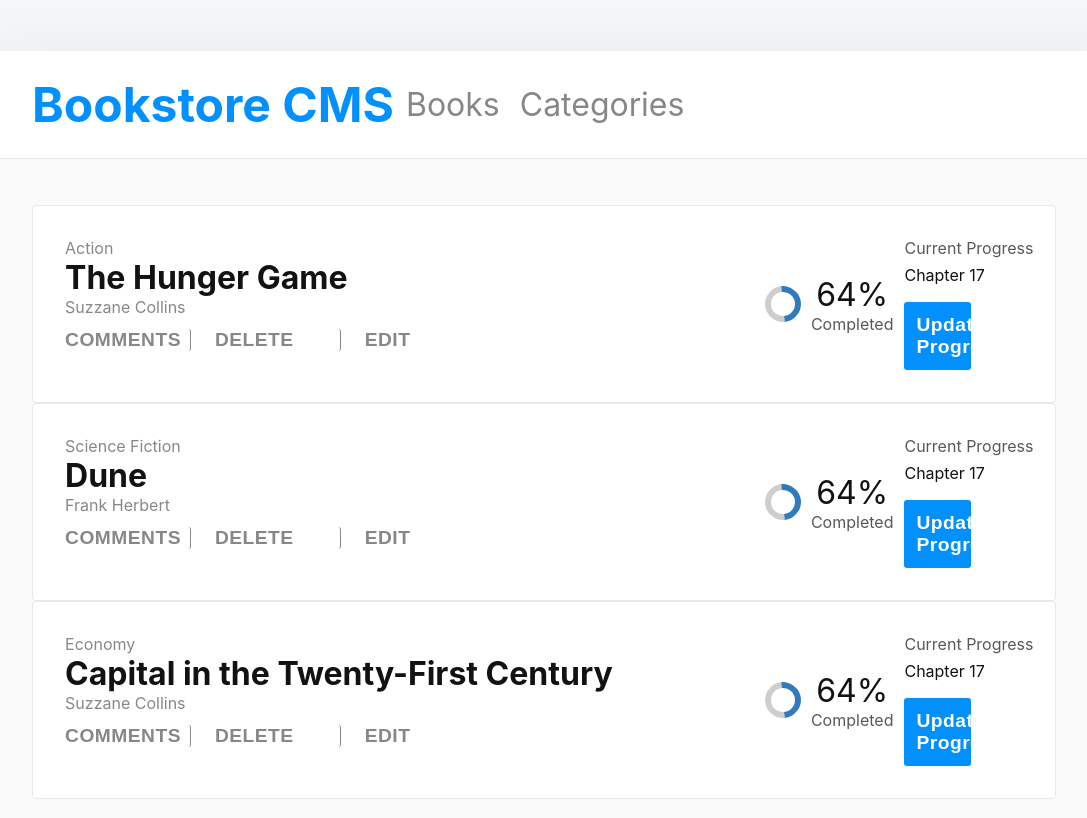
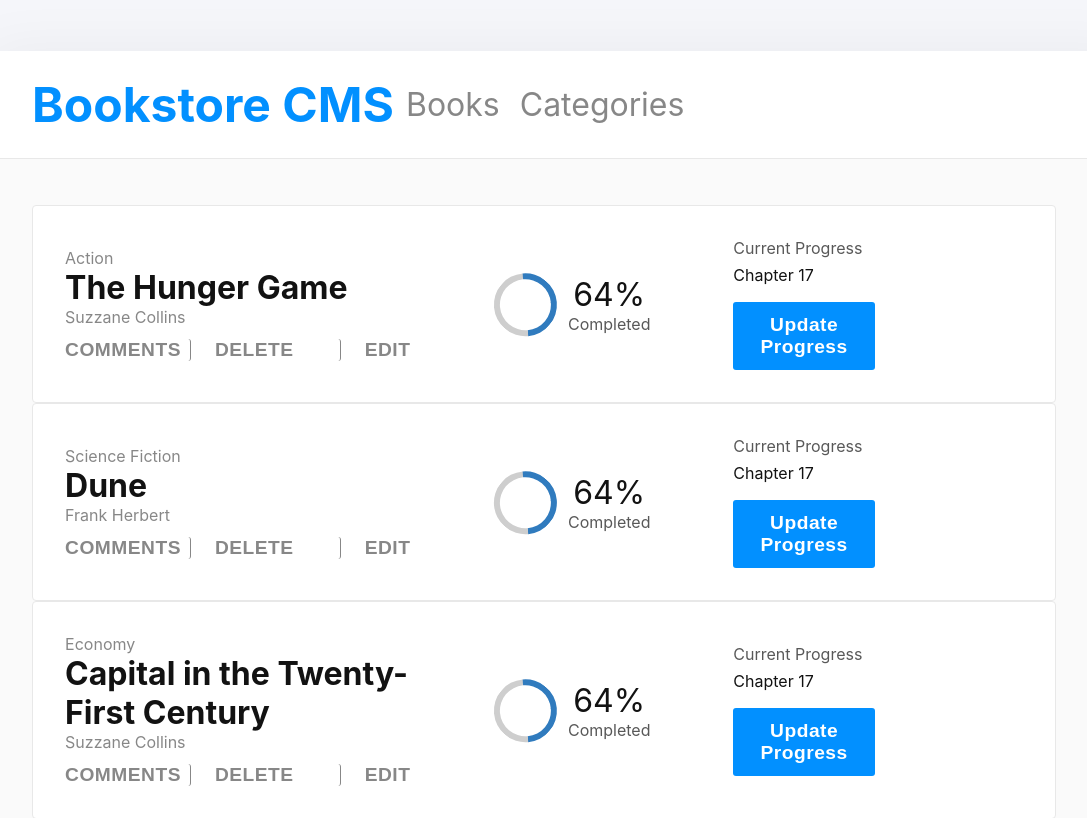
Before and after one commit to muskan2532150/Bookstore, a React (Create React App) app: page / in a window 1280 px wide. Shown: the top 818 px of the page, without its empty margins (78-1165 px from the left). Built offline with nearby package versions, Linux system fonts and the light colour scheme.

Commit message:
Added some styling

```diff
--- a/src/scss/_breakpoint.scss
+++ b/src/scss/_breakpoint.scss
@@ -0,0 +1,33 @@
+@include breakpoint-min(1000px) {
+  .card {
+    align-items: flex-start;
+    flex-direction: column;
+
+    >div {
+      width: auto;
+
+      &:nth-child(2) {
+        width: 50%;
+      }
+    }
+  }
+
+  .part1 {
+    h1 {
+      font-size: 6.5vw;
+    }
+
+    p {
+      font-size: 4vw;
+    }
+
+    .part3 {
+      font-size: 3vw;
+
+      button {
+        width: 100%;
+        padding: 8%;
+      }
+    }
+  }
+}
--- a/src/scss/_container.scss
+++ b/src/scss/_container.scss
@@ -23,9 +23,14 @@ button {
   border-radius: 4px;
   border: 1px solid #e8e8e8;
   padding: 2rem;
-  display: grid;
-  grid-template-columns: 1fr 1fr 1fr;
+  display: flex;
+  justify-content: space-between;
+  align-items: center;
   padding-right: 0;
+
+  > div {
+    width: 35%;
+  }
 }
 
 .part1 {
--- a/src/scss/main.css
+++ b/src/scss/main.css
@@ -77,9 +77,14 @@ button {
   border-radius: 4px;
   border: 1px solid #e8e8e8;
   padding: 2rem;
-  display: grid;
-  grid-template-columns: 1fr 1fr 1fr;
+  display: flex;
+  justify-content: space-between;
+  align-items: center;
   padding-right: 0;
+}
+
+.card > div {
+  width: 35%;
 }
 
 .part1 p {
```
Also changed, not shown: 1 other file (tests, documents, lock files or other folders).
